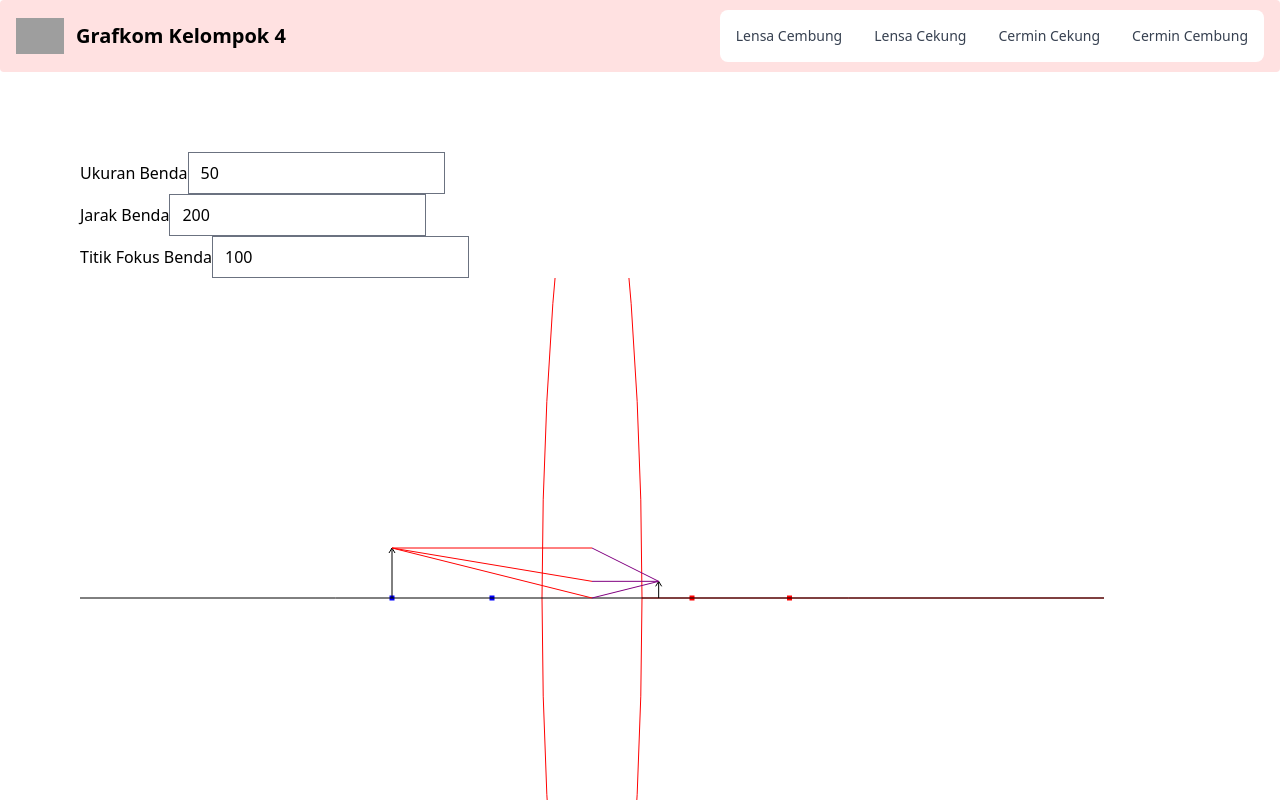
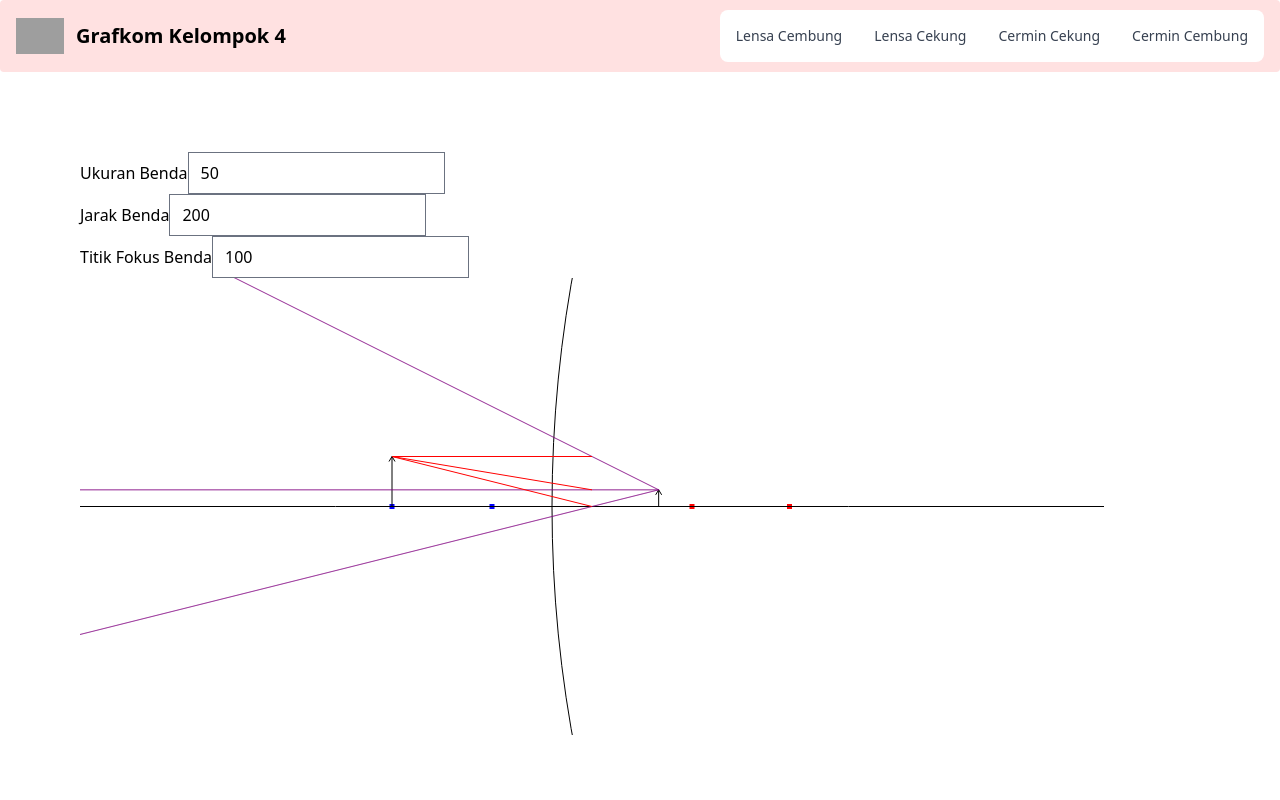
Before and after one commit to RichardOwen2/grafkom-kelompok-4, a React (Vite) app: page /cermin/cembung in a window 1280 px wide. Shown: the top 800 px of the page. Built offline with nearby package versions, Linux system fonts and the light colour scheme; grey boxes are pictures that could not be loaded; what tw-elements would draw is missing.

Commit message:
dda di yang lain dan base graf

```diff
--- a/src/pages/CerminCekung.jsx
+++ b/src/pages/CerminCekung.jsx
@@ -3,15 +3,17 @@ import React, { useContext } from "react";
 import useConfig from "../hooks/useConfig";
 import PageSizeContext from "../contexts/PageSizeContext";
 import Canvas from "../components/Canvas";
+import dda from "../utils/dda";
+import baseGraf from "../utils/baseGraf";
 
 export default function CerminCekung() {
 	const { width: windowWidth, height: windowHeight } = useContext(PageSizeContext);
 
 	const canvasWidth = windowWidth / 5 * 4;
-	const canvasHeight = windowHeight / 5 * 4;
+	const canvasHeight = windowHeight / 7 * 4;
 
 	const rumusJarakBayangan = (titikFokus, jarakBenda) => {
-		return -((-titikFokus) * jarakBenda) / (jarakBenda - (-titikFokus));
+		return -((titikFokus) * jarakBenda) / (jarakBenda - (titikFokus));
 	}
 
 	const rumusUkuranBayangan = (jarakBayanganBaru, ukuranBenda, jarakBenda) => {
@@ -21,120 +23,20 @@ export default function CerminCekung() {
 	const {
 		setter: [onUkuranBendaChange, onJarakBendaChange, onTitikFokusChange],
 		value: [ukuranBenda, jarakBenda, titikFokus, jarakBayangan, ukuranBayangan],
-	} = useConfig({ titikfokus: -100, rumusJarakBayangan, rumusUkuranBayangan });
-
-	const dda = (x1, y1, x2, y2, ctx, isShadow = false) => {
-		const dx = x2 - x1;
-		const dy = y2 - y1;
-
-		let steps = Math.max(Math.abs(dx), Math.abs(dy));
-
-		const xIncrement = dx / steps;
-		const yIncrement = dy / steps;
-
-		let x = x1;
-    	let y = y1;
-
-		ctx.beginPath();
-		let i;
-		if (isShadow) {
-			i = -1000;
-		} else {
-			i = 0;
-		}
-		while (i < steps) {
-			ctx.moveTo(x, y);
-			ctx.lineTo(x += xIncrement, y += yIncrement);
-			console.log(x, y)
-
-			i++
-		}
-
-		ctx.stroke();
-	}
-
+	} = useConfig({ titikfokus: 100, rumusJarakBayangan, rumusUkuranBayangan });
 
 	const initialDraw = (canvas, ctx) => {
-		const cwidth = canvas.width
-		const cheight = canvas.height
-		ctx.setTransform(1, 0, 0, 1, cwidth / 2, cheight / 2);
-		ctx.scale(1, -1);
-		// grid();
-		ctx.strokeStyle = "black";
 
-		var rect = 5;
+		baseGraf(titikFokus, canvas, ctx)
 
-		var y = 0;
-
-		//========================
-		//   CIRCLE 1
-		//========================
-		//VARIABLES
-		var x1 = -100;
-
-		//========================
-		//   CIRCLE 2
-		//========================
-		//VARIABLES
-		var x2 = -x1;
-
-		// buat titik fokus
-		ctx.strokeStyle = "blue";
-		ctx.fillStyle = "blue";
+		var radius = 1000;
 		ctx.beginPath();
-		ctx.rect(x1 - rect / 2, y - rect / 2, rect, rect);
-		ctx.fill();
-
-		ctx.strokeStyle = "red";
-		ctx.fillStyle = "red";
-		ctx.beginPath();
-		ctx.rect(x2 - rect / 2, y - rect / 2, rect, rect);
-		ctx.fill();
-
-		//baut titik 2 fokus
-		ctx.strokeStyle = "blue";
-		ctx.fillStyle = "blue";
-		ctx.beginPath();
-		ctx.rect(x1 + x1 - rect / 2, y - rect / 2, rect, rect);
-		ctx.fill();
-
-		ctx.strokeStyle = "red";
-		ctx.fillStyle = "red";
-		ctx.beginPath();
-		ctx.rect(x2 + x2 - (rect / 2) * 2, y - rect / 2, rect, rect);
-		ctx.fill();
-
-
-		var radius = 2000;
-		ctx.beginPath();
-		ctx.arc(x1 / 2 - 2000, 0, radius, 0, 2 * Math.PI, false);
-		ctx.arc(x2 / 2 + 2000, 0, radius, 0, 2 * Math.PI, false);
+		ctx.arc(-1030-titikFokus*5, 0, radius+titikFokus*5, 0, 2 * Math.PI, false);
 		ctx.stroke();
 
-		// ctx.beginPath();
-		// ctx.arc(x1, y, r1, -ang1/2, ang1/2);
-		// ctx.arc(x2, y, r2, Math.PI-ang2/2, Math.PI + ang2/2);
-		// ctx.strokeStyle="rgba(0,150,255, 1)";
-		// ctx.fillStyle="rgba(0,150,255, 0.3)";
-		// ctx.fill();
-		// ctx.stroke();
-
-		// gambar garis x
+		// Benda
 		ctx.strokeStyle = "black";
-		ctx.fillStyle = "black";
-		var start = cwidth;
-		var end = 0;
-
-		ctx.beginPath();
-		ctx.moveTo(-cwidth, 0);
-		ctx.lineTo(start, end);
-		ctx.stroke();
-
-		ctx.strokeStyle = "black";
-		ctx.fillStyle = "black";
-		//==========================
-		//      Benda
-		//==========================
+    	ctx.fillStyle = "black";
 		ctx.beginPath();
 		ctx.moveTo(-jarakBenda, 0);
 		ctx.lineTo(-jarakBenda, ukuranBenda);
@@ -143,13 +45,9 @@ export default function CerminCekung() {
 		ctx.lineTo(-jarakBenda + 3, ukuranBenda - 5);
 		ctx.stroke();
 
-
+		// Bayangan
 		ctx.strokeStyle = "black";
 		ctx.fillStyle = "black";
-		//==========================
-		//      Bayangan
-		//==========================
-
 		ctx.beginPath();
 		ctx.moveTo(jarakBayangan, 0);
 		ctx.lineTo(jarakBayangan, ukuranBayangan);
@@ -170,14 +68,9 @@ export default function CerminCekung() {
 		ctx.strokeStyle = "red";
 		ctx.fillStyle = "red";
 
-		ctx.beginPath();
-		ctx.moveTo(0, ukuranBenda);
-		ctx.lineTo(-jarakBenda, ukuranBenda);
-		ctx.moveTo(0, 0);
-		ctx.lineTo(-jarakBenda, ukuranBenda);
-		ctx.moveTo(0, ukuranBayangan);
-		ctx.lineTo(-jarakBenda, ukuranBenda);
-		ctx.stroke();
+		dda(0, ukuranBenda, -jarakBenda, ukuranBenda, ctx)
+		dda(0, 0, -jarakBenda, ukuranBenda, ctx)
+		dda(0, ukuranBayangan, -jarakBenda, ukuranBenda, ctx)
 	}
 
 	return (
--- a/src/pages/CerminCembung.jsx
+++ b/src/pages/CerminCembung.jsx
@@ -3,12 +3,14 @@ import React, { useContext } from "react";
 import useConfig from "../hooks/useConfig";
 import PageSizeContext from "../contexts/PageSizeContext";
 import Canvas from "../components/Canvas";
+import dda from "../utils/dda";
+import baseGraf from "../utils/baseGraf";
 
 export default function CerminCembung() {
 	const { width: windowWidth, height: windowHeight } = useContext(PageSizeContext);
 
 	const canvasWidth = windowWidth / 5 * 4;
-	const canvasHeight = windowHeight / 5 * 4;
+	const canvasHeight = windowHeight / 7 * 4;
 
 	const rumusJarakBayangan = (titikFokus, jarakBenda) => {
 		return -((-titikFokus) * jarakBenda) / (jarakBenda - (-titikFokus));
@@ -24,85 +26,16 @@ export default function CerminCembung() {
 	} = useConfig({ titikfokus: 100, rumusJarakBayangan, rumusUkuranBayangan });
 
 	const initialDraw = (canvas, ctx) => {
-		const cwidth = canvas.width
-		const cheight = canvas.height
-		ctx.setTransform(1, 0, 0, 1, cwidth / 2, cheight / 2);
-		ctx.scale(1, -1);
-		// grid();
-		ctx.strokeStyle = "black";
+		baseGraf(titikFokus, canvas,ctx)
 
-		var rect = 5;
-		var y = 0;
-
-		//========================
-		//   CIRCLE 1
-		//========================
-		//VARIABLES
-		var x1 = -100;
-
-		//========================
-		//   CIRCLE 2
-		//========================
-		//VARIABLES
-		var x2 = -x1;
-
-		// buat titik fokus
-		ctx.strokeStyle = "blue";
-		ctx.fillStyle = "blue";
+		var radius = 800;
 		ctx.beginPath();
-		ctx.rect(x1 - rect / 2, y - rect / 2, rect, rect);
-		ctx.fill();
-
-		ctx.strokeStyle = "red";
-		ctx.fillStyle = "red";
-		ctx.beginPath();
-		ctx.rect(x2 - rect / 2, y - rect / 2, rect, rect);
-		ctx.fill();
-
-		//baut titik 2 fokus
-		ctx.strokeStyle = "blue";
-		ctx.fillStyle = "blue";
-		ctx.beginPath();
-		ctx.rect(x1 + x1 - rect / 2, y - rect / 2, rect, rect);
-		ctx.fill();
-
-		ctx.strokeStyle = "red";
-		ctx.fillStyle = "red";
-		ctx.beginPath();
-		ctx.rect(x2 + x2 - (rect / 2) * 2, y - rect / 2, rect, rect);
-		ctx.fill();
-
-
-		var radius = 4000;
-		ctx.beginPath();
-		ctx.arc(x1 / 2 + 4000, 0, radius, 0, 2 * Math.PI, false);
-		ctx.arc(x2 / 2 - 4000, 0, radius, 0, 2 * Math.PI, false);
+		ctx.arc(760+titikFokus*5, 0, radius+titikFokus*5, 0, 2 * Math.PI, false);
 		ctx.stroke();
 
-		// ctx.beginPath();
-		// ctx.arc(x1, y, r1, -ang1/2, ang1/2);
-		// ctx.arc(x2, y, r2, Math.PI-ang2/2, Math.PI + ang2/2);
-		// ctx.strokeStyle="rgba(0,150,255, 1)";
-		// ctx.fillStyle="rgba(0,150,255, 0.3)";
-		// ctx.fill();
-		// ctx.stroke();
-
-		// gambar garis x
+		// Benda
 		ctx.strokeStyle = "black";
 		ctx.fillStyle = "black";
-		var start = cwidth;
-		var end = 0;
-
-		ctx.beginPath();
-		ctx.moveTo(-cwidth, 0);
-		ctx.lineTo(start, end);
-		ctx.stroke();
-
-		ctx.strokeStyle = "black";
-		ctx.fillStyle = "black";
-		//==========================
-		//      Benda
-		//==========================
 		ctx.beginPath();
 		ctx.moveTo(-jarakBenda, 0);
 		ctx.lineTo(-jarakBenda, ukuranBenda);
@@ -111,13 +44,9 @@ export default function CerminCembung() {
 		ctx.lineTo(-jarakBenda + 3, ukuranBenda - 5);
 		ctx.stroke();
 
-
+		// Bayangan
 		ctx.strokeStyle = "black";
 		ctx.fillStyle = "black";
-		//==========================
-		//      Bayangan
-		//==========================
-
 		ctx.beginPath();
 		ctx.moveTo(jarakBayangan, 0);
 		ctx.lineTo(jarakBayangan, ukuranBayangan);
@@ -131,26 +60,16 @@ export default function CerminCembung() {
 		ctx.strokeStyle = "purple";
 		ctx.fillStyle = "purple";
 
-		ctx.beginPath();
-		ctx.moveTo(0, ukuranBayangan);
-		ctx.lineTo(jarakBayangan, ukuranBayangan);
-		ctx.moveTo(0, 0);
-		ctx.lineTo(jarakBayangan, ukuranBayangan);
-		ctx.moveTo(0, ukuranBenda);
-		ctx.lineTo(jarakBayangan, ukuranBayangan);
-		ctx.stroke();
+		dda(jarakBayangan, ukuranBayangan, 0, ukuranBayangan, ctx, true)
+		dda(jarakBayangan, ukuranBayangan, 0 , 0, ctx, true)
+		dda(jarakBayangan, ukuranBayangan, 0, ukuranBenda, ctx, true)
 
 		ctx.strokeStyle = "red";
 		ctx.fillStyle = "red";
 
-		ctx.beginPath();
-		ctx.moveTo(0, ukuranBenda);
-		ctx.lineTo(-jarakBenda, ukuranBenda);
-		ctx.moveTo(0, 0);
-		ctx.lineTo(-jarakBenda, ukuranBenda);
-		ctx.moveTo(0, ukuranBayangan);
-		ctx.lineTo(-jarakBenda, ukuranBenda);
-		ctx.stroke();
+		dda(0, ukuranBenda, -jarakBenda, ukuranBenda, ctx)
+		dda(0, 0, -jarakBenda, ukuranBenda, ctx)
+		dda(0, ukuranBayangan, -jarakBenda, ukuranBenda, ctx)
 	}
 
 	return (
--- a/src/pages/LensaCembung.jsx
+++ b/src/pages/LensaCembung.jsx
@@ -3,15 +3,17 @@ import React, { useContext } from "react";
 import useConfig from "../hooks/useConfig";
 import PageSizeContext from "../contexts/PageSizeContext";
 import Canvas from "../components/Canvas";
+import dda from "../utils/dda";
+import baseGraf from "../utils/baseGraf";
 
 export default function CerminCembung() {
 	const { width: windowWidth, height: windowHeight } = useContext(PageSizeContext);
 
 	const canvasWidth = windowWidth / 5 * 4;
-	const canvasHeight = windowHeight / 5 * 4;
+	const canvasHeight = windowHeight / 7 * 4;
 
 	const rumusJarakBayangan = (titikFokus, jarakBenda) => {
-		return -((-titikFokus) * jarakBenda) / (jarakBenda - (-titikFokus));
+		return -((titikFokus) * jarakBenda) / (jarakBenda - (titikFokus));
 	}
 
 	const rumusUkuranBayangan = (jarakBayanganBaru, ukuranBenda, jarakBenda) => {
@@ -21,87 +23,20 @@ export default function CerminCembung() {
 	const {
 		setter: [onUkuranBendaChange, onJarakBendaChange, onTitikFokusChange],
 		value: [ukuranBenda, jarakBenda, titikFokus, jarakBayangan, ukuranBayangan],
-	} = useConfig({ titikfokus: -100, rumusJarakBayangan, rumusUkuranBayangan });
+	} = useConfig({ titikfokus: 100, rumusJarakBayangan, rumusUkuranBayangan });
 
 	const initialDraw = (canvas, ctx) => {
-		const cwidth = canvas.width
-		const cheight = canvas.height
-		ctx.setTransform(1, 0, 0, 1, cwidth / 2, cheight / 2);
-		ctx.scale(1, -1);
-		ctx.strokeStyle = "black";
+		baseGraf(titikFokus, canvas,ctx)
 
-		var rect = 5;
-		var y = 0;
-
-		//========================
-		//   CIRCLE 1
-		//========================
-		//VARIABLES
-		var x1 = -100;
-
-		//========================
-		//   CIRCLE 2
-		//========================
-		//VARIABLES
-		var x2 = -x1;
-
-		// buat titik fokus
-		ctx.strokeStyle = "blue";
-		ctx.fillStyle = "blue";
+		var radius = 800;
 		ctx.beginPath();
-		ctx.rect(x1 - rect / 2, y - rect / 2, rect, rect);
-		ctx.fill();
-
-		ctx.strokeStyle = "red";
-		ctx.fillStyle = "red";
-		ctx.beginPath();
-		ctx.rect(x2 - rect / 2, y - rect / 2, rect, rect);
-		ctx.fill();
-
-		//baut titik 2 fokus
-		ctx.strokeStyle = "blue";
-		ctx.fillStyle = "blue";
-		ctx.beginPath();
-		ctx.rect(x1 + x1 - rect / 2, y - rect / 2, rect, rect);
-		ctx.fill();
-
-		ctx.strokeStyle = "red";
-		ctx.fillStyle = "red";
-		ctx.beginPath();
-		ctx.rect(x2 + x2 - (rect / 2) * 2, y - rect / 2, rect, rect);
-		ctx.fill();
-
-
-		var radius = 4000;
-		ctx.beginPath();
-		ctx.arc(x1 / 2 + 4000, 0, radius, 0, 2 * Math.PI, false);
-		ctx.arc(x2 / 2 - 4000, 0, radius, 0, 2 * Math.PI, false);
+		ctx.arc(-760-titikFokus*5, 0, radius+titikFokus*5, 0, 2 * Math.PI, false);
+		ctx.arc(760+titikFokus*5, 0, radius+titikFokus*5, 0, 2 * Math.PI, false);
 		ctx.stroke();
 
-		// ctx.beginPath();
-		// ctx.arc(x1, y, r1, -ang1/2, ang1/2);
-		// ctx.arc(x2, y, r2, Math.PI-ang2/2, Math.PI + ang2/2);
-		// ctx.strokeStyle="rgba(0,150,255, 1)";
-		// ctx.fillStyle="rgba(0,150,255, 0.3)";
-		// ctx.fill();
-		// ctx.stroke();
-
-		// gambar garis x
+		// Benda
 		ctx.strokeStyle = "black";
 		ctx.fillStyle = "black";
-		var start = cwidth / 3;
-		var end = 0;
-
-		ctx.beginPath();
-		ctx.moveTo(-cwidth / 3, 0);
-		ctx.lineTo(start, end);
-		ctx.stroke();
-
-		ctx.strokeStyle = "black";
-		ctx.fillStyle = "black";
-		//==========================
-		//      Benda
-		//==========================
 		ctx.beginPath();
 		ctx.moveTo(-jarakBenda, 0);
 		ctx.lineTo(-jarakBenda, ukuranBenda);
@@ -110,13 +45,9 @@ export default function CerminCembung() {
 		ctx.lineTo(-jarakBenda + 3, ukuranBenda - 5);
 		ctx.stroke();
 
-
+		// Bayangan
 		ctx.strokeStyle = "black";
 		ctx.fillStyle = "black";
-		//==========================
-		//      Bayangan
-		//==========================
-
 		ctx.beginPath();
 		ctx.moveTo(-jarakBayangan, 0);
 		ctx.lineTo(-jarakBayangan, ukuranBayangan);
@@ -130,26 +61,16 @@ export default function CerminCembung() {
 		ctx.strokeStyle = "purple";
 		ctx.fillStyle = "purple";
 
-		ctx.beginPath();
-		ctx.moveTo(0, ukuranBayangan);
-		ctx.lineTo(-jarakBayangan, ukuranBayangan);
-		ctx.moveTo(0, 0);
-		ctx.lineTo(-jarakBayangan, ukuranBayangan);
-		ctx.moveTo(0, ukuranBenda);
-		ctx.lineTo(-jarakBayangan, ukuranBayangan);
-		ctx.stroke();
+		dda(0, ukuranBayangan, -jarakBayangan, ukuranBayangan, ctx, true)
+		dda(0, 0, -jarakBayangan, ukuranBayangan, ctx, true)
+		dda(0, ukuranBenda, -jarakBayangan, ukuranBayangan, ctx, true)
 
 		ctx.strokeStyle = "red";
 		ctx.fillStyle = "red";
 
-		ctx.beginPath();
-		ctx.moveTo(0, ukuranBenda);
-		ctx.lineTo(-jarakBenda, ukuranBenda);
-		ctx.moveTo(0, 0);
-		ctx.lineTo(-jarakBenda, ukuranBenda);
-		ctx.moveTo(0, ukuranBayangan);
-		ctx.lineTo(-jarakBenda, ukuranBenda);
-		ctx.stroke();
+		dda(0, ukuranBenda, -jarakBenda, ukuranBenda, ctx)
+		dda(0, 0, -jarakBenda, ukuranBenda, ctx)
+		dda(0, ukuranBayangan, -jarakBenda, ukuranBenda, ctx)
 	}
 
 	return (
--- /dev/null
+++ b/src/utils/baseGraf.js
@@ -0,0 +1,56 @@
+const baseGraf = (titikFokus, canvas, ctx) => {
+    const cwidth = canvas.width
+    const cheight = canvas.height
+    ctx.setTransform(1, 0, 0, 1, cwidth / 2, cheight / 2);
+    ctx.scale(1, -1);
+    // grid();
+    ctx.strokeStyle = "black";
+
+    var rect = 5;
+
+    var y = 0;
+
+    var x1 = -titikFokus;
+    var x2 = -x1;
+
+    // buat titik fokus
+    ctx.strokeStyle = "blue";
+    ctx.fillStyle = "blue";
+    ctx.beginPath();
+    ctx.rect(x1 - rect / 2, y - rect / 2, rect, rect);
+    ctx.fill();
+
+    ctx.strokeStyle = "red";
+    ctx.fillStyle = "red";
+    ctx.beginPath();
+    ctx.rect(x2 - rect / 2, y - rect / 2, rect, rect);
+    ctx.fill();
+
+    //baut titik 2 fokus
+    ctx.strokeStyle = "blue";
+    ctx.fillStyle = "blue";
+    ctx.beginPath();
+    ctx.rect(x1 + x1 - rect / 2, y - rect / 2, rect, rect);
+    ctx.fill();
+
+    ctx.strokeStyle = "red";
+    ctx.fillStyle = "red";
+    ctx.beginPath();
+    ctx.rect(x2 + x2 - (rect / 2) * 2, y - rect / 2, rect, rect);
+    ctx.fill();
+
+    // gambar garis x
+    ctx.strokeStyle = "black";
+    ctx.fillStyle = "black";
+    var start = cwidth;
+    var end = 0;
+
+    ctx.beginPath();
+    ctx.moveTo(-cwidth, 0);
+    ctx.lineTo(start, end);
+    ctx.stroke();
+
+
+}
+
+export default baseGraf;
--- /dev/null
+++ b/src/utils/dda.js
@@ -0,0 +1,28 @@
+const dda = (x1, y1, x2, y2, ctx, isShadow = false) => {
+    const dx = x2 - x1;
+    const dy = y2 - y1;
+
+    let steps = Math.max(Math.abs(dx), Math.abs(dy));
+
+    const xIncrement = dx / steps;
+    const yIncrement = dy / steps;
+
+    let x = x1;
+    let y = y1;
+
+    let i = 0;
+    if (isShadow) {
+        i = -600;
+    }
+
+    ctx.beginPath();
+    while (i < steps) {
+        ctx.moveTo(x, y);
+        ctx.lineTo(x += xIncrement, y += yIncrement);
+
+        i++
+    }
+    ctx.stroke();
+}
+
+export default dda;
```
